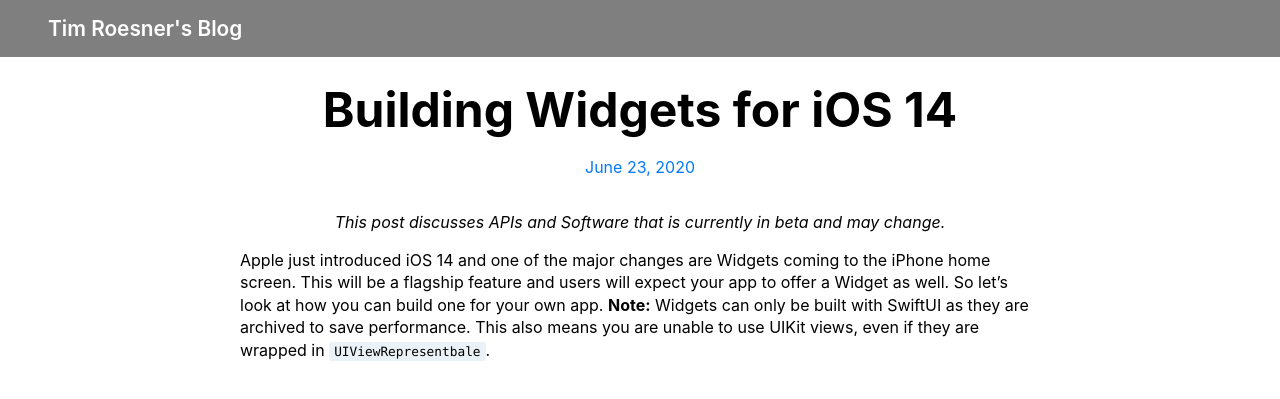
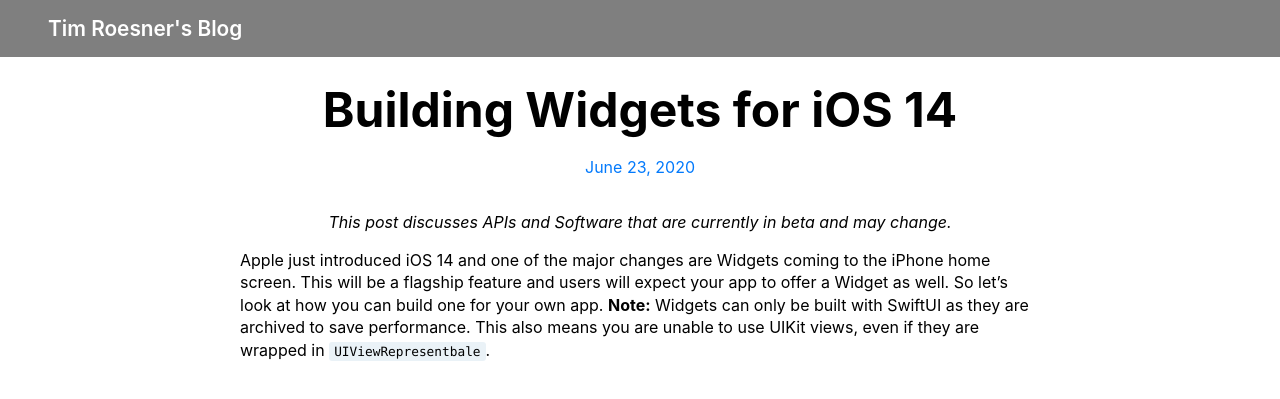
Before and after one commit to timroesner/Blog, a Jekyll site: the page built from _posts/2020-06-23-building-widgets-ios14.md, in a window 1280 px wide and 900 px high. Shown: the top 399 px of the window. Built offline with Jekyll 4.4.1, drawn with Linux system fonts in a browser that asks for light colours; nearby versions of some CDN libraries.

Commit message:
Fix typos

```diff
--- a/_posts/2020-06-23-building-widgets-ios14.md
+++ b/_posts/2020-06-23-building-widgets-ios14.md
@@ -5,7 +5,7 @@ permalink: building-widgets-ios14
 image: WidgetKit.svg
 ---
 
-<p style="text-align:center;font-style: italic;">This post discusses APIs and Software that is currently in beta and may change.</p>
+<p style="text-align:center;font-style: italic;">This post discusses APIs and Software that are currently in beta and may change.</p>
 
 Apple just introduced iOS 14 and one of the major changes are Widgets coming to the iPhone home screen. This will be a flagship feature and users will expect your app to offer a Widget as well. So let's look at how you can build one for your own app. **Note:** Widgets can only be built with SwiftUI as they are archived to save performance. This also means you are unable to use UIKit views, even if they are wrapped in `UIViewRepresentbale`.
 
```
Also changed, not shown: other parts of _posts/2020-06-23-building-widgets-ios14.md (+1 -1 lines).
